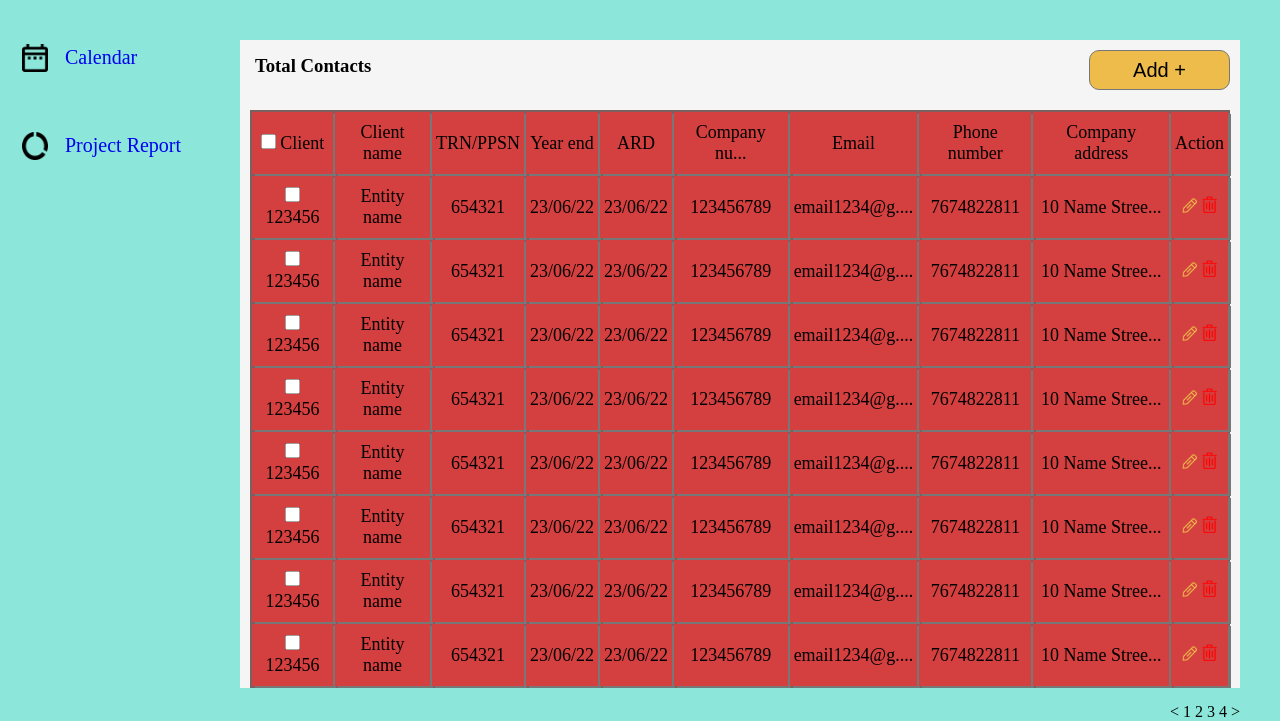
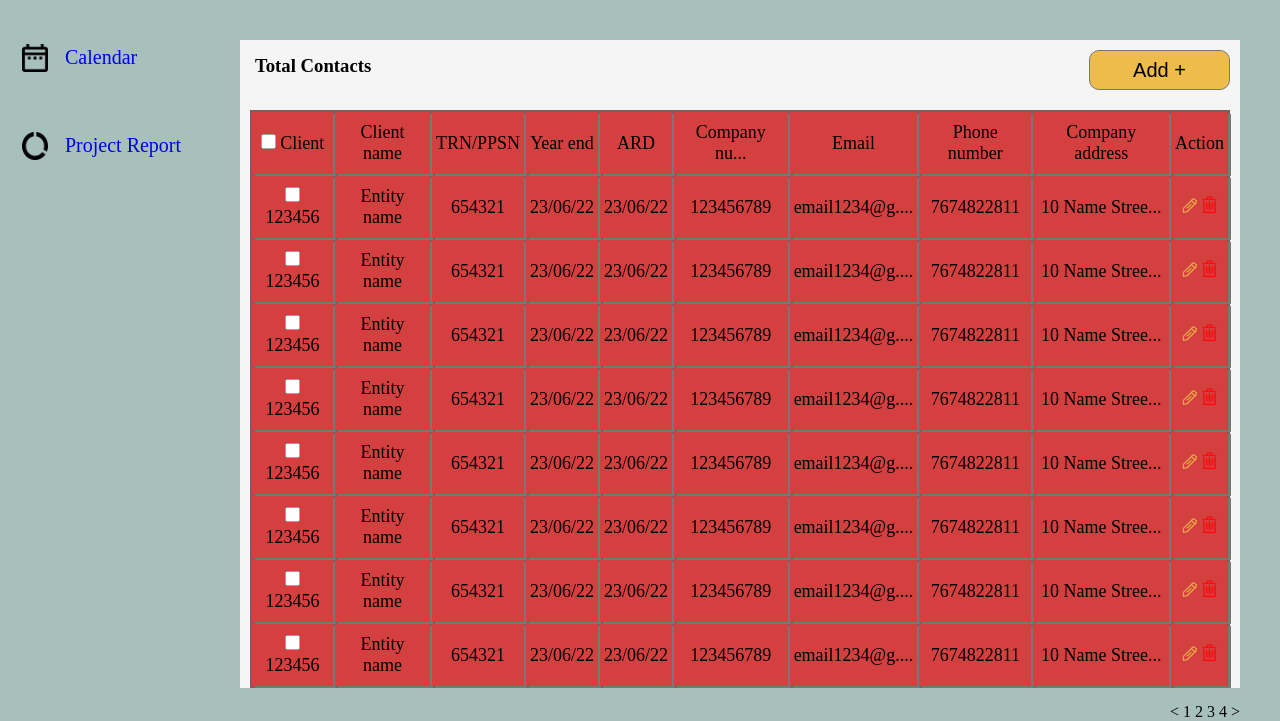
Before and after one commit to Gaztechica/wireframe, a plain HTML site: page list of clients.html in a window 1280 px wide. Shown: the part 160-881 px from the top of the page. Drawn offline with Linux system fonts and the light colour scheme; a script that the page names is missing.

Commit message:
Update style.css

```diff
--- a/stale/style.css
+++ b/stale/style.css
@@ -8,7 +8,7 @@ html{
 }
 body{
 	max-width: 1240px;
-	background: #8ce7da;
+	background: #a7c0bc;
 }
 .container{
 	max-width: 1240px;
```
